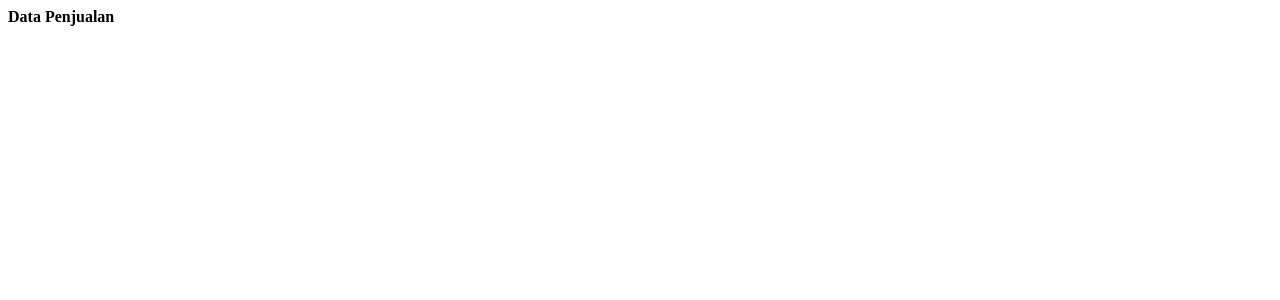
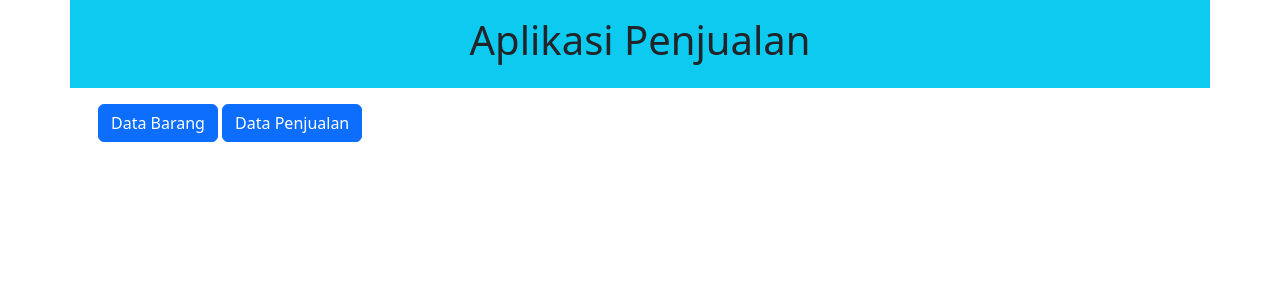
Before and after one commit to rulhsnhh/Pertemuan-7, a PHP site: page / in a window 1280 px wide. Before the commit the part shown is almost empty. Shown: the top 300 px of the page. Run offline with PHP 8.4, Linux system fonts and the light colour scheme.

Commit message:
Add files via upload

```diff
--- a/index.php
+++ b/index.php
@@ -1,5 +1,45 @@
-<div class="row p-3">
-    <div class="col">
-        <h4>Data Penjualan</h4>
+<?php
+include "koneksi.php";
+include "function.php";
+?>
+
+<!DOCTYPE html>
+<html lang="en">
+<head>
+    <meta charset="UTF-8">
+    <meta name="viewport" content="width=device-width, initial-scale=1.0">
+    <title>Aplikasi Penjualan</title>
+    <link href="https://cdn.jsdelivr.net/npm/bootstrap@5.3.3/dist/css/bootstrap.min.css" rel="stylesheet" integrity="sha384-QWTKZyjpPEjISv5WaRU9OFeRpok6YctnYmDr5pNlyT2bRjXh0JMhjY6hW+ALEwIH" crossorigin="anonymous">
+</head>
+<body>
+    <div class="container">
+        <div class="row">
+            <div class="col d-flex justify-content-center bg-info p-3">
+                <h1>Aplikasi Penjualan</h1>
+            </div>
+        </div>
+        <?php
+        if(!isset($_GET['modul'])) {
+        ?>
+
+        <div class="row p-3">
+            <div class="col">
+                <a href="?modul=barang" class="btn btn-primary">Data Barang</a>
+                <a href="?modul=penjualan" class="btn btn-primary">Data Penjualan</a>
+            </div>
+        </div>
+        <?php
+        } elseif ($_GET['modul']=="barang") {
+            include "modul/barang/index.php";
+        } elseif ($_GET['modul']=="form-barang") {
+            include "modul/barang/form-barang.php";
+        } elseif($_GET['modul']=="edit-barang") {
+            include "modul/barang/form-edit.php";
+        } elseif ($_GET['modul']=="penjualan") {
+            include "modul/penjualan/index.php";
+        }
+        ?>
     </div>
-</div>
+    <script src="https://cdn.jsdelivr.net/npm/bootstrap@5.3.3/dist/js/bootstrap.bundle.min.js" integrity="sha384-YvpcrYf0tY3lHB60NNkmXc5s9fDVZLESaAA55NDzOxhy9GkcIdslK1eN7N6jIeHz" crossorigin="anonymous"></script>
+</body>
+</html>
```
